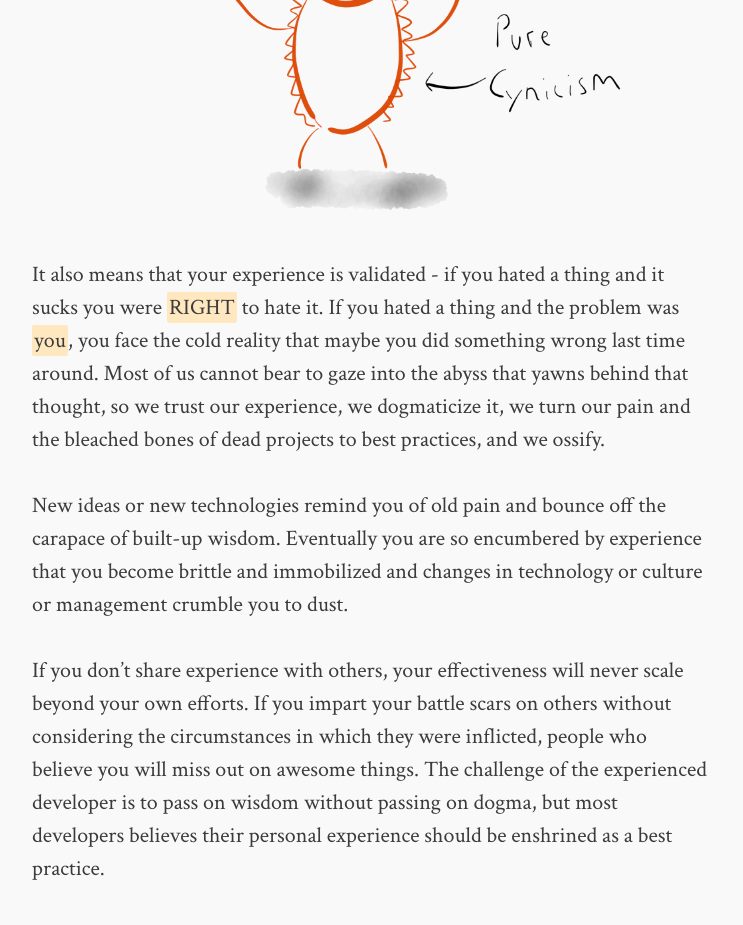
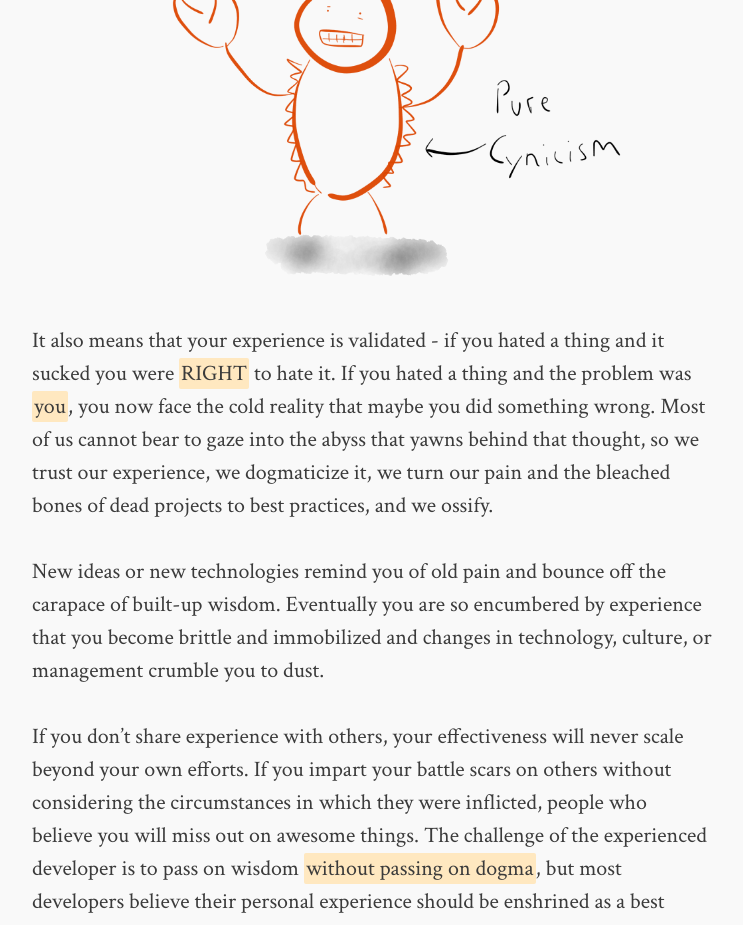
Before and after one commit to jergason/blorg, a Jekyll site: the page built from _posts/2015-03-29-cynicism-and-experience.md, in a window 1280 px wide and 1400 px high, scrolled down 1750 px. Shown: the top 925 px of the window, without its empty margins (268-1011 px from the left). Built offline with Jekyll 4.4.1, drawn with Linux system fonts in a browser that asks for light colours; Markdown is read by kramdown in place of the engine named in the settings; comment, search, counter and statistics services are not loaded; some of the changed text lies outside the part shown.

Commit message:
Copy editing

```diff
--- a/_posts/2015-03-29-cynicism-and-experience.md
+++ b/_posts/2015-03-29-cynicism-and-experience.md
@@ -30,16 +32,16 @@
 
 
 It also means that your experience is validated - if you hated a thing and it
-sucks you were *RIGHT* to hate it. If you hated a thing and the problem was
-*you*, you face the cold reality that maybe you did something wrong last time
-around.  Most of us cannot bear to gaze into the abyss that yawns behind that
-thought, so we trust our experience, we dogmaticize it, we turn our pain and
-the bleached bones of dead projects to best practices, and we ossify.
+sucked you were *RIGHT* to hate it. If you hated a thing and the problem was
+*you*, you now face the cold reality that maybe you did something wrong.
+Most of us cannot bear to gaze into the abyss that yawns behind that thought,
+so we trust our experience, we dogmaticize it, we turn our pain and the bleached
+bones of dead projects to best practices, and we ossify.
 
 
 New ideas or new technologies remind you of old pain and bounce off the
 carapace of built-up wisdom. Eventually you are so encumbered by experience that
-you become brittle and immobilized and changes in technology or culture or
+you become brittle and immobilized and changes in technology, culture, or
 management crumble you to dust.
 
 
@@ -47,7 +49,7 @@
 beyond your own efforts. If you impart your battle scars on others without
 considering the circumstances in which they were inflicted, people who believe
 you will miss out on awesome things. The challenge of the experienced developer
-is to pass on wisdom without passing on dogma, but most developers believes
+is to pass on wisdom *without passing on dogma*, but most developers believe
 their personal experience should be enshrined as a best practice.
 
 
@@ -91,16 +93,17 @@
 Imagine yourself as a wise elder, bitten once before by a project that used the
 [Ook!](http://esolangs.org/wiki/Ook!) programming language. The project was to
 build a social network specifically for people who hate social networks. You
-used the web framework Ook! on Oreos, but even then it turns out a language
-built around manually moving pointers around an array using grunts made it
-hard to build a modern web application. The project failed, and you learned.
+used the web framework "Ook! on Oreos". But even with a fancy framework it turns
+out to be very hard to build a modern web application with a language that's based on
+manually moving pointers around an array using grunts. The project failed, and
+you learned.
 
 ![An orangutan programming in Ook!][ook]
 
 
 Next time Ook! is floated as a possible technical solution you have a few
 options. You can decry Ook! as broken technology that only a monkey would use.
-You can generalize that to say all esoteric languages, like
+You can generalize your experience to say that all esoteric languages, like
 [B*******k](http://www.muppetlabs.com/~breadbox/bf/),
 [Piet](http://www.dangermouse.net/esoteric/piet.html), and
 [Shakespeare](http://en.wikipedia.org/wiki/Shakespeare_%28programming_language%29)
```
Also changed, not shown: other parts of _posts/2015-03-29-cynicism-and-experience.md (+9 -7 lines).
